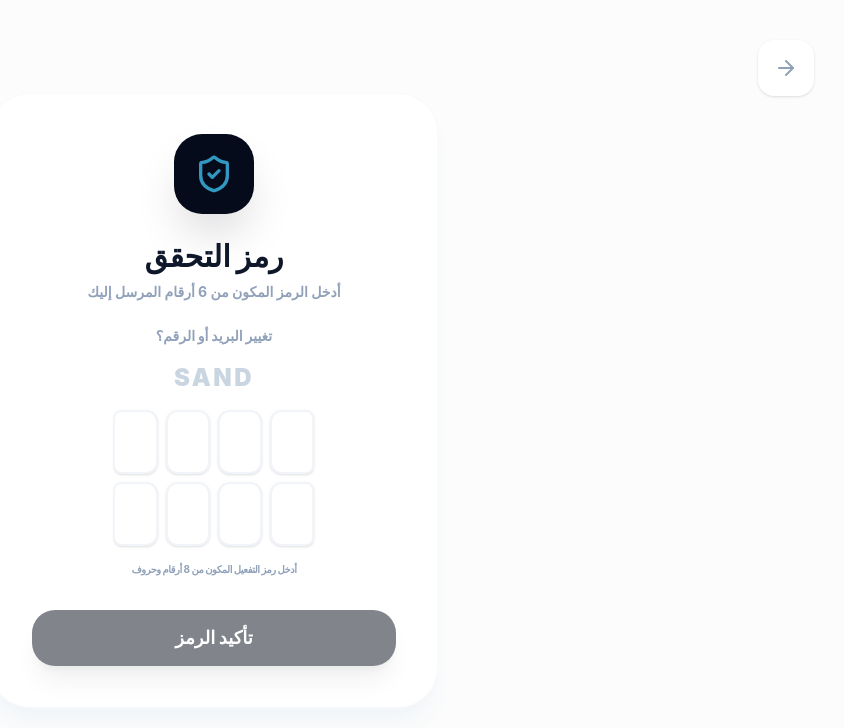
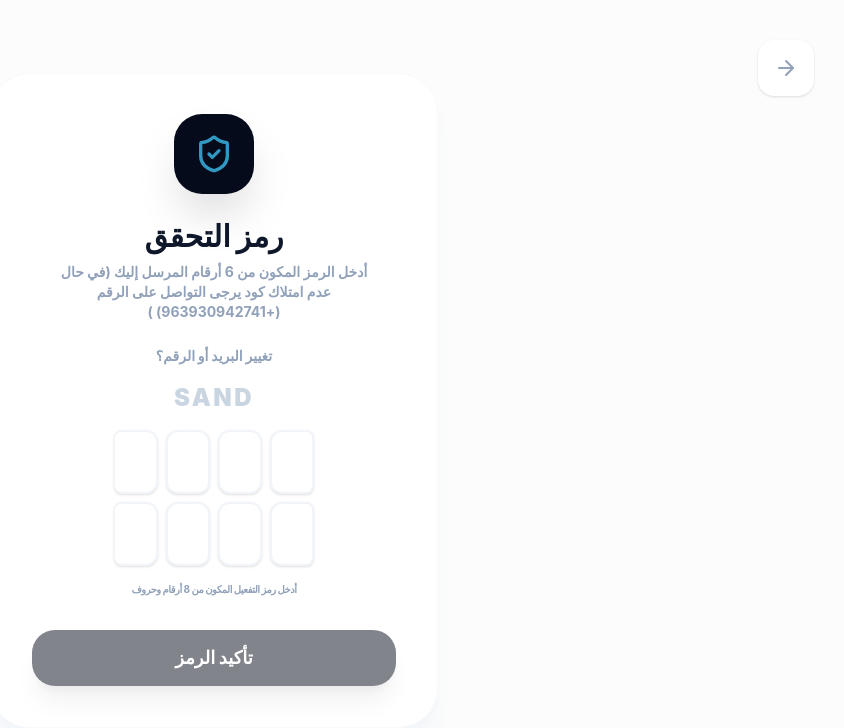
Before and after one commit to maichealalbotrous/matajer-pro-FrontEnd, a React (Vite) app: page /ValidateCode in a window 1280 px wide. Shown: the top 728 px of the page, without its empty margins (426-1270 px from the left). Built offline with nearby package versions, Linux system fonts and the light colour scheme; sample sign-in values are in the browser's storage.

Commit message:
fix the validate form

```diff
--- a/src/components/subKey_component/OTPHeader/OTPHeader.jsx
+++ b/src/components/subKey_component/OTPHeader/OTPHeader.jsx
@@ -15,6 +15,8 @@ const OTPHeader = function() {
         <h1 className="text-3xl font-black text-[#0f172a]">رمز التحقق</h1>
         <p className="text-slate-400 font-bold px-4 text-sm">
           أدخل الرمز المكون من 6 أرقام المرسل إليك
+
+      (في حال عدم امتلاك كود يرجى التواصل على الرقم (+963930942741)  )
         </p>
       </div>
 
--- a/src/components/subKey_component/OTPInputForm/OTPInputForm.jsx
+++ b/src/components/subKey_component/OTPInputForm/OTPInputForm.jsx
@@ -14,10 +14,12 @@ const OTPInputForm = ({ value, onChange }) => {
       </div>
 
       <InputOTP
-        maxLength={12}
+        maxLength={8} // تم تعديلها إلى 8 مطابقة لعدد الخانات الفعلية
         value={value}
         onChange={onChange}
         className="w-full"
+        // ✅ هذا النمط يخبر الحقل بقبول الحروف والأرقام معاً (أبجدي رقمي) بدلاً من الأرقام فقط
+        pattern="^[a-zA-Z0-9]*$"
       >
         <div className="flex flex-wrap items-center justify-center gap-1 sm:gap-2">
 
@@ -45,7 +47,6 @@ const OTPInputForm = ({ value, onChange }) => {
             ))}
           </InputOTPGroup>
 
-
         </div>
       </InputOTP>
 
```
Also changed, not shown: 2 other files (tests, documents, lock files or other folders).
